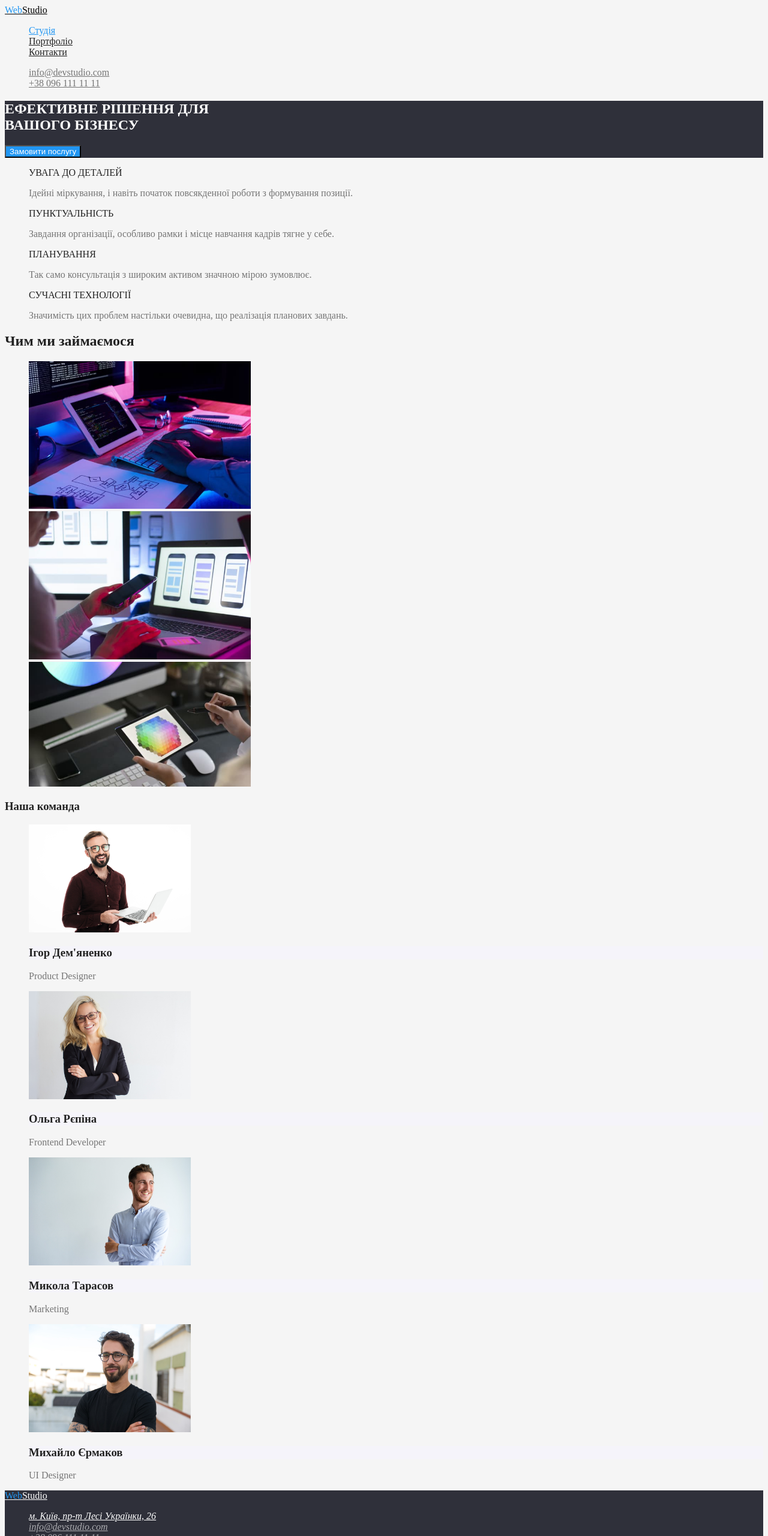
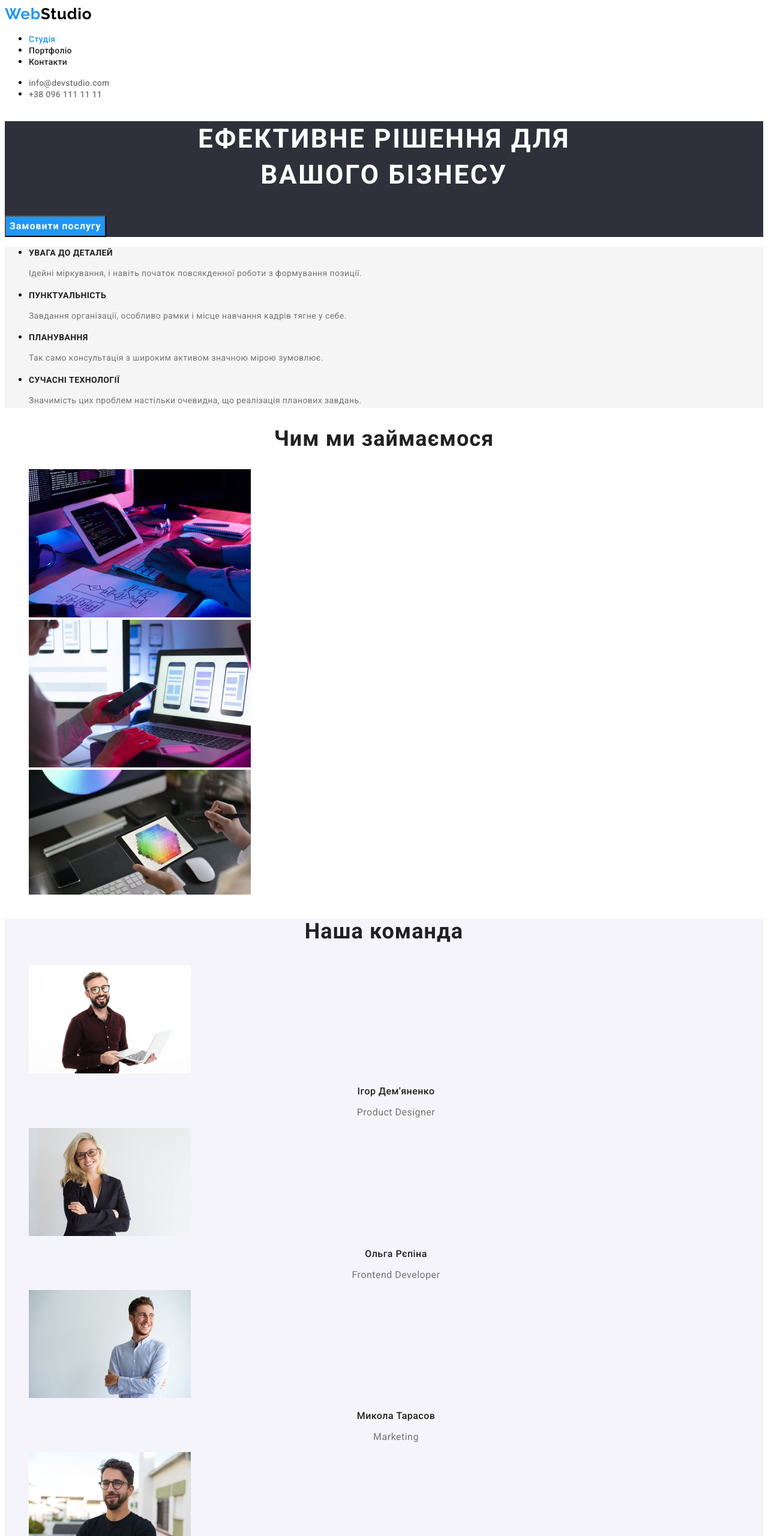
Before and after one commit to MikheevVitaliy/goit-markup-hw-02, a plain HTML site: page index.html in a window 1280 px wide. Shown: the top 2560 px of the page at 60% size. Drawn offline with Linux system fonts and the light colour scheme.

Commit message:
ДЗ готово

```diff
--- a/CSS/styles.css
+++ b/CSS/styles.css
@@ -3,115 +3,216 @@
   --title-text-color: #212121;
 }
 
-ul {
+@font-face {
+  font-family: Roboto-900;
+  src: url(../fonts/Roboto-Black.ttf);
+}
+
+.list {
   list-style: none;
 }
 
+.link {
+  text-decoration: none;
+}
+
 body {
-  background-color: #f5f5f5;
-  color: var(--primari-text-color);
+  font-family: "Roboto";
 }
-/* nav */
-.logo {
+
+/* --------header------- */
+.header {
+  background-color: #ffffff;
+}
+
+.header-logo {
+  font-family: "Raleway";
+  font-weight: 700;
+  font-size: 26px;
+  line-height: 1.19;
+  letter-spacing: 0.03em;
   color: #000000;
 }
 
-.logo .accent {
+.header-accent {
   color: #2196f3;
 }
 
-.logo:hover,
-.logo:focus,
-.logo .accent:hover,
-.logo .accent:focus {
-  color: #8df3ee;
+.header-logo:hover,
+.header-logo:focus,
+.header-logo .header-accent:hover,
+.header-logo .header-accent:focus {
+  color: #f88707;
 }
 
-.site-nav .link {
+.header-link {
+  font-weight: 500;
+  font-size: 14px;
+  line-height: 1.14;
+  letter-spacing: 0.02em;
   color: var(--title-text-color);
 }
 
-.site-nav .link:hover,
-.site-nav .link:focus {
+.header-link:hover,
+.header-link:focus {
   color: #2196f3;
 }
 
-.site-nav .link.current {
+.header-link.current {
   color: #2196f3;
 }
 
-body .mailto,
-body .tel {
+.mailto,
+.tel {
+  font-weight: 500;
+  font-size: 14px;
+  line-height: 1.14;
+  letter-spacing: 0.02em;
   color: var(--primari-text-color);
 }
 
-body .mailto:hover,
-body .tel:hover,
-body .mailto:focus,
-body .tel:focus {
+.mailto:hover,
+.tel:hover,
+.mailto:focus,
+.tel:focus {
   color: #2196f3;
 }
 
-/* hero */
-.hero .hero-title {
-  color: #ffffff;
-}
+/* --------hero-------- */
 .hero {
   background-color: #2f303a;
 }
-/* main */
+
+.hero .hero-title {
+  font-weight: 900;
+  font-size: 44px;
+  line-height: 1.36;
+  text-align: center;
+  letter-spacing: 0.06em;
+  text-transform: uppercase;
+  color: #ffffff;
+}
+
+.hero-batton {
+  font-family: inherit;
+  font-weight: 700;
+  font-size: 16px;
+  line-height: 1.88;
+  display: flex;
+  align-items: center;
+  text-align: center;
+  letter-spacing: 0.06em;
+  background-color: #2196f3;
+  color: #ffffff;
+  cursor: pointer;
+}
+
+.hero-batton:hover,
+.hero-batton:focus {
+  background-color: #f88707;
+}
+/* --------main-------- */
 main {
   background-color: #f5f5f5;
 }
 
-.section .section-desc {
-  color: var(--title-text-color);
-}
-/* foto */
-section .section-title-foto {
-  color: var(--title-text-color);
-}
-/* avatar */
-section .section-avatar {
-  background-color: #f5f4fa;
-}
-.section-avatar .section-title-avatar {
+.main-title {
+  font-weight: 700;
+  font-size: 14px;
+  line-height: 1.14;
+  letter-spacing: 0.03em;
+  text-transform: uppercase;
   color: var(--title-text-color);
 }
 
-.section-avatar .section-avatar {
+.main-text {
+  font-size: 14px;
+  line-height: 1.71;
+  letter-spacing: 0.03em;
+  color: var(--primari-text-color);
+}
+/* --------foto-------- */
+.section-title-foto {
+  font-weight: 700;
+  font-size: 36px;
+  line-height: 1.17;
+  text-align: center;
+  letter-spacing: 0.03em;
   color: var(--title-text-color);
 }
-/* batton */
-.hero .batton {
-  background-color: #2196f3;
-  color: #ffffff;
+/* --------avatar-------- */
+.avatar {
+  background-color: #f5f4fa;
 }
-.batton:hover,
-.batton:focus {
-  background-color: #8df3ee;
+.avatar-title {
+  font-weight: 700;
+  font-size: 36px;
+  line-height: 1.17;
+  text-align: center;
+  letter-spacing: 0.03em;
+  color: var(--title-text-color);
 }
-/* footer */
+
+.avatar-name {
+  font-weight: 500;
+  font-size: 16px;
+  line-height: 1.19;
+  text-align: center;
+  letter-spacing: 0.03em;
+  color: var(--title-text-color);
+}
+.avatar-desc {
+  font-size: 16px;
+  line-height: 1.19;
+  text-align: center;
+  letter-spacing: 0.03em;
+  color: var(--primari-text-color);
+}
+
+/* --------footer-------- */
 footer {
   background-color: #2f303a;
 }
 
-footer .logo {
+.footer-logo {
+  font-family: "Raleway";
+  font-weight: 700;
+  font-size: 26px;
+  line-height: 1.19;
+  letter-spacing: 0.03em;
   color: #ffffff;
 }
 
-/* address */
-footer .address {
+.footer-accent {
+  color: #2196f3;
+}
+
+.footer-logo:hover,
+.footer-logo:focus,
+.footer-logo .footer-accent:hover,
+.footer-logo .footer-accent:focus {
+  color: #f88707;
+}
+
+.footer-address {
+  font-style: normal;
+  font-size: 14px;
+  line-height: 1.71;
+  letter-spacing: 0.03em;
   color: #ffffff;
 }
 
-footer .address:hover,
-footer .address:focus {
+.footer-address:hover,
+.footer-address:focus {
   color: #2196f3;
 }
 
 footer .mailto,
 footer .tel {
+  font-style: normal;
+  font-size: 14px;
+  line-height: 1.71;
+  letter-spacing: 0.03em;
   color: rgb(255, 255, 255, 60%);
 }
 
@@ -119,5 +220,38 @@ footer .mailto:hover,
 footer .tel:hover,
 footer .mailto:focus,
 footer .tel:focus {
-  color: rgb(255, 255, 255);
+  color: #ffffff;
 }
+/* ========portfolio======= */
+/* --------main-------- */
+.portfolio .batton {
+  font-family: inherit;
+  font-weight: 500;
+  font-size: 16px;
+  line-height: 1.63;
+  text-align: center;
+  letter-spacing: 0.03em;
+  background-color: #f5f4fa;
+  color: var(--title-text-color);
+}
+
+.portfolio .batton:hover,
+.portfolio .batton:focus {
+  background-color: #2196f3;
+  color: #ffffff;
+}
+
+.portfolio .section-title-foto {
+  font-weight: 700;
+  font-size: 18px;
+  line-height: 2;
+  letter-spacing: 0.06em;
+  color: var(--title-text-color);
+}
+
+.portfolio .section-text-foto {
+  font-size: 16px;
+  line-height: 2.25;
+  letter-spacing: 0.03em;
+  color: var(--primari-text-color);
+}
--- a/index.html
+++ b/index.html
@@ -6,24 +6,28 @@
     <meta http-equiv="X-UA-Compatible" content="IE=edge" />
     <meta name="viewport" content="width=device-width, initial-scale=1.0" />
     <title>Document</title>
+    <link rel="preconnect" href="https://fonts.googleapis.com">
+    <link rel="preconnect" href="https://fonts.gstatic.com" crossorigin>
+    <link href="https://fonts.googleapis.com/css2?family=Raleway:wght@700&family=Roboto:wght@400;500;700&display=swap"
+        rel="stylesheet">
     <link rel="stylesheet" href="./CSS/styles.css" />
 </head>
 
 <body>
-    <header class="page-header">
+    <header class="header">
         <nav>
-            <a href="./index.html" class="logo"><span class="accent">Web</span>Studio</a>
-            <ul class="site-nav">
-                <li><a href="./index.html" class="link current">Студія</a></li>
-                <li><a href="./portfolio.html" class="link">Портфоліо</a></li>
-                <li><a href="" class="link">Контакти</a></li>
+            <a href="./index.html" class="header-logo link"><span class="header-accent">Web</span>Studio</a>
+            <ul class="header-navig">
+                <li><a href="./index.html" class="header-link link current">Студія</a></li>
+                <li><a href="./portfolio.html" class="header-link link">Портфоліо</a></li>
+                <li><a href="" class="header-link link">Контакти</a></li>
             </ul>
         </nav>
         <ul>
             <li>
-                <a href="mailto:info@devstudio.com" class="mailto">info@devstudio.com</a>
+                <a href="mailto:info@devstudio.com" class="mailto link">info@devstudio.com</a>
             </li>
-            <li><a href="tel:+380961111111" class="tel">+38 096 111 11 11</a></li>
+            <li><a href="tel:+380961111111" class="tel link">+38 096 111 11 11</a></li>
         </ul>
     </header>
 
@@ -33,32 +37,32 @@
                 ЕФЕКТИВНЕ РІШЕННЯ ДЛЯ <br />
                 ВАШОГО БІЗНЕСУ
             </h1>
-            <button type="button" class="batton">Замовити послугу</button>
+            <button type="button" class="hero-batton">Замовити послугу</button>
         </section>
     </div>
     <main>
-        <ul class="section">
+        <ul class="main">
             <li>
-                <p class="section-desc">УВАГА ДО ДЕТАЛЕЙ</p>
-                <p>
+                <p class="main-title">УВАГА ДО ДЕТАЛЕЙ</p>
+                <p class="main-text">
                     Ідейні міркування, і навіть початок повсякденної роботи з формування
                     позиції.
                 </p>
             </li>
             <li>
-                <p class="section-desc">ПУНКТУАЛЬНІСТЬ</p>
-                <p>
+                <p class="main-title">ПУНКТУАЛЬНІСТЬ</p>
+                <p class="main-text">
                     Завдання організації, особливо рамки і місце навчання кадрів тягне у
                     себе.
                 </p>
             </li>
             <li>
-                <p class="section-desc">ПЛАНУВАННЯ</p>
-                <p>Так само консультація з широким активом значною мірою зумовлює.</p>
+                <p class="main-title">ПЛАНУВАННЯ</p>
+                <p class="main-text">Так само консультація з широким активом значною мірою зумовлює.</p>
             </li>
             <li>
-                <p class="section-desc">СУЧАСНІ ТЕХНОЛОГІЇ</p>
-                <p>
+                <p class="main-title">СУЧАСНІ ТЕХНОЛОГІЇ</p>
+                <p class="main-text">
                     Значимість цих проблем настільки очевидна, що реалізація планових
                     завдань.
                 </p>
@@ -67,7 +71,7 @@
     </main>
     <section class="section">
         <h2 class="section-title-foto">Чим ми займаємося</h2>
-        <ul>
+        <ul class="list">
             <li>
                 <img src="./images/image1.1.jpg" alt="Розробка ПЗ" width="370" />
             </li>
@@ -79,46 +83,46 @@
             </li>
         </ul>
     </section>
-    <section class="section-avatar">
-        <h3 class="section-title-avatar">Наша команда</h3>
-        <ul>
+    <section class="avatar">
+        <h3 class="avatar-title">Наша команда</h3>
+        <ul class="list">
             <li>
                 <img src="./images/image2.1.jpg" alt="Ігор Дем'яненко" width="270" />
-                <h3 class="section-avatar">Ігор Дем'яненко</h3>
-                <p>Product Designer</p>
+                <h3 class="avatar-name">Ігор Дем'яненко</h3>
+                <p class="avatar-desc">Product Designer</p>
             </li>
 
             <li>
                 <img src="./images/image2.2.jpg" alt="Ольга Рєпіна" width="270" />
-                <h3 class="section-avatar">Ольга Рєпіна</h3>
-                <p>Frontend Developer</p>
+                <h3 class="avatar-name">Ольга Рєпіна</h3>
+                <p class="avatar-desc">Frontend Developer</p>
             </li>
 
             <li>
                 <img src="./images/image2.3.jpg" alt="Микола Тарасов" width="270" />
-                <h3 class="section-avatar">Микола Тарасов</h3>
-                <p>Marketing</p>
+                <h3 class="avatar-name">Микола Тарасов</h3>
+                <p class="avatar-desc">Marketing</p>
             </li>
 
             <li>
                 <img src="./images/image2.4.jpg" alt="Михайло Єрмаков" width="270" />
-                <h3 class="section-avatar">Михайло Єрмаков</h3>
-                <p>UI Designer</p>
+                <h3 class="avatar-name">Михайло Єрмаков</h3>
+                <p class="avatar-desc">UI Designer</p>
             </li>
         </ul>
     </section>
-    <footer>
-        <a href="./index.html" class="logo"><span class="accent">Web</span>Studio</a>
+    <footer class="footer">
+        <a href="./index.html" class="footer-logo link"><span class="footer-accent">Web</span>Studio</a>
         <address>
             <ul>
                 <li>
                     <a href="https://www.google.com/maps/place/%D0%B1%D1%83%D0%BB.+%D0%9B%D0%B5%D1%81%D0%B8+%D0%A3%D0%BA%D1%80%D0%B0%D0%B8%D0%BD%D0%BA%D0%B8,+26,+%D0%9A%D0%B8%D0%B5%D0%B2,+02000/@50.4265807,30.5383858,17z/data=!3m1!4b1!4m5!3m4!1s0x40d4cf0e033ecbe9:0x57a4dffefec77da0!8m2!3d50.4265807!4d30.5383858"
-                        class="address">м. Київ, пр-т Лесі Українки, 26</a>
+                        class="footer-address link">м. Київ, пр-т Лесі Українки, 26</a>
                 </li>
                 <li>
-                    <a href="mailto:info@devstudio.com" class="mailto">info@devstudio.com</a>
+                    <a href="mailto:info@devstudio.com" class="mailto link">info@devstudio.com</a>
                 </li>
-                <li><a href="tel:+380961111111" class="tel">+38 096 111 11 11</a></li>
+                <li><a href="tel:+380961111111" class="tel link">+38 096 111 11 11</a></li>
             </ul>
         </address>
     </footer>
```
Also changed, not shown: portfolio.html (+39 -29 lines), fonts/Roboto-Black.ttf (added), 1 other file.
